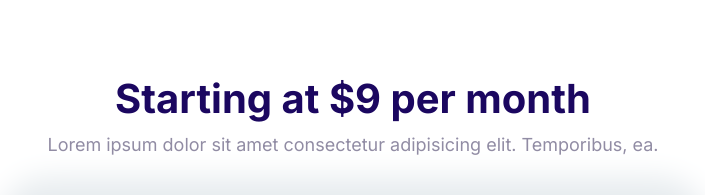
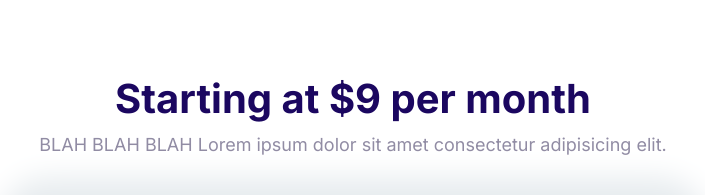
Before and after one commit to RichardWf/Course-3, a plain HTML site: page index.html in a window 1280 px wide. Shown: the part 800-995 px from the top of the page, 287-992 px from the left. Drawn offline with nearby package versions, Linux system fonts and the light colour scheme.

Commit message:
text changed hero

```diff
--- a/index.html
+++ b/index.html
@@ -64,8 +64,8 @@
       <header class="block__header">
         <h2>Starting at $9 per month</h2>
         <p>
-          Lorem ipsum dolor sit amet consectetur adipisicing elit. Temporibus,
-          ea.
+          BLAH BLAH BLAH Lorem ipsum dolor sit amet consectetur adipisicing
+          elit.
         </p>
       </header>
       <div class="input-group">
```
